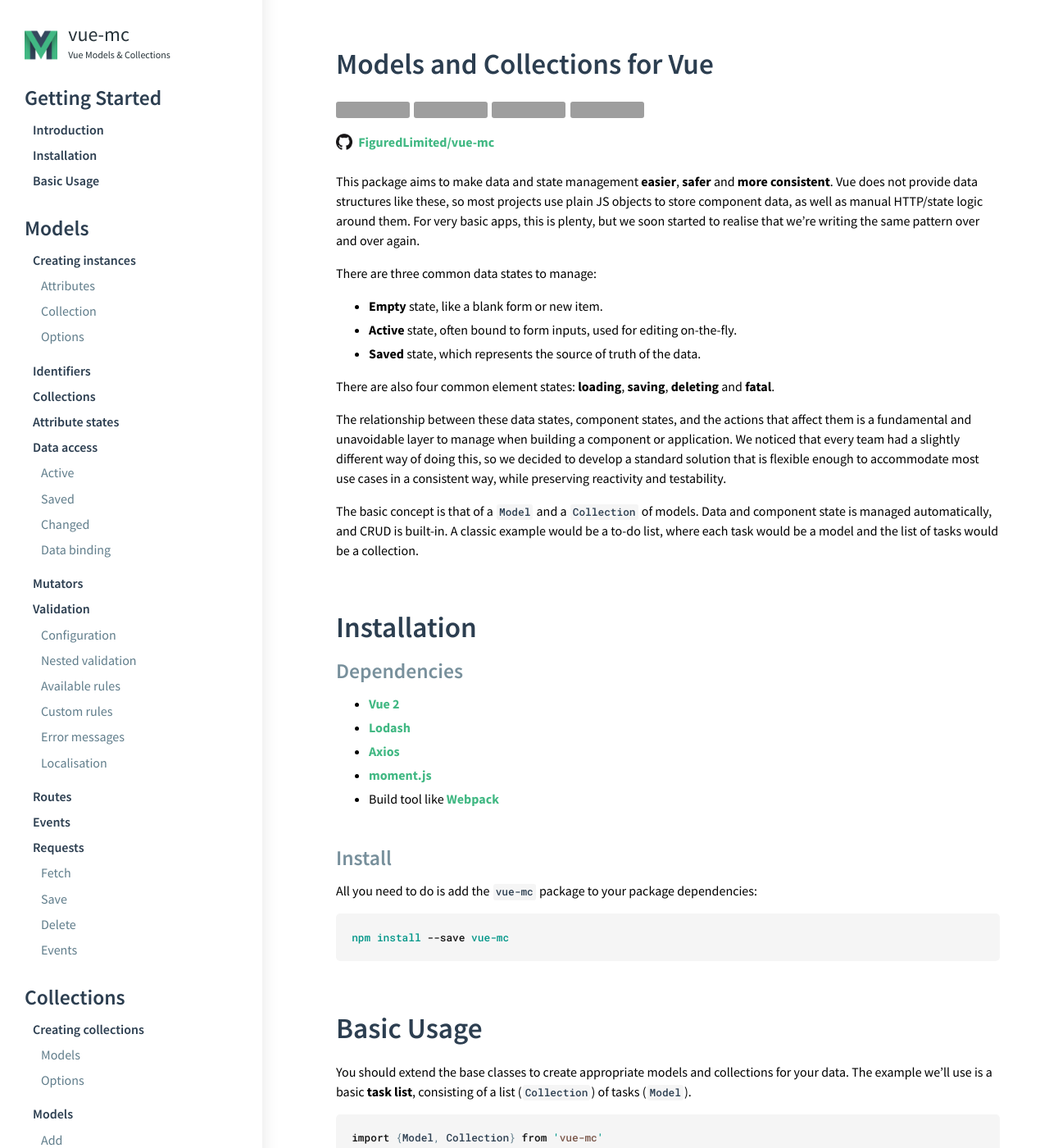
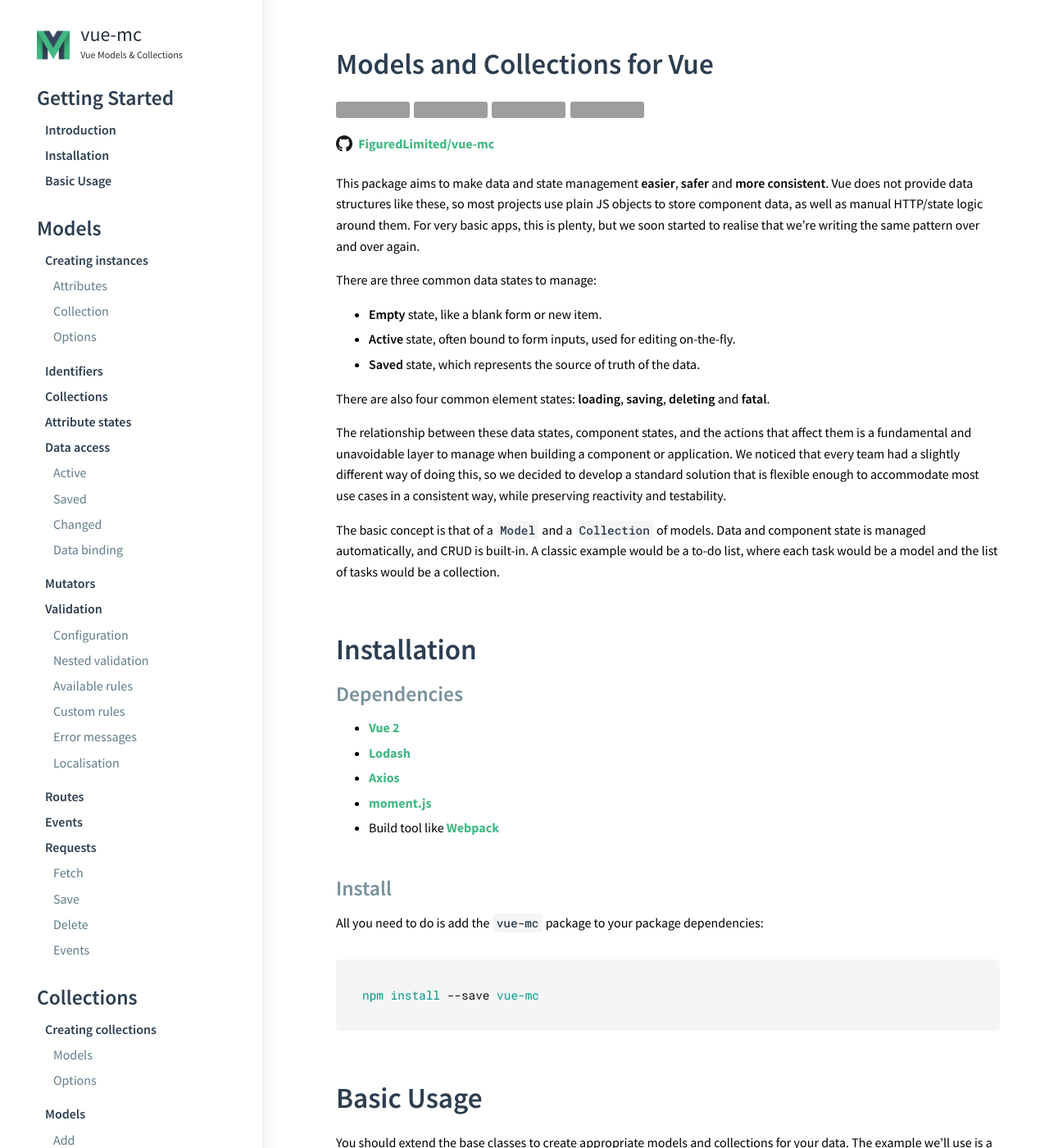
Before and after one commit to FiguredLimited/vue-mc, a Jekyll site: the page built from docs/templates/main.md, in a window 1280 px wide and 1400 px high. Shown: the whole window at 82% size. Built offline with Jekyll 4.4.1, drawn with Linux system fonts in a browser that asks for light colours; grey boxes are pictures that could not be loaded.

Commit message:
Minor style updates

```diff
--- a/docs/_sass/_article.scss
+++ b/docs/_sass/_article.scss
@@ -14,8 +14,13 @@
   }
 }
 
+b,
+strong {
+  font-weight: 600;
+}
+
 article {
-  line-height: 150%;
+  line-height: 1.6rem;
   padding: 60px 60px 60px 90px;
   z-index: 1;
   position: relative;
@@ -107,14 +112,14 @@ article {
   }
 
   pre {
-    margin: 1.0rem 0 2rem 0;
+    margin: 2rem 0 2rem 0;
   }
 
   p > code,
   li > code {
     font-family: $font-mono;
     display: inline-block;
-    padding: 0px 3px;
+    padding: 0px 4px;
     margin: 0 1px;
     color: $clr-vue-blue;
     background-color: $clr-border;
--- a/docs/_sass/_fonts.scss
+++ b/docs/_sass/_fonts.scss
@@ -1,7 +1,6 @@
-// @import url(https://fonts.googleapis.com/css?family=Source+Sans+Pro:300,400,600,700,300italic,400italic,600italic);
-@import url('https://fonts.googleapis.com/css?family=Lato:300,400,400i,700|Roboto+Mono:400,500,700|Source+Sans+Pro:300,400,600,700,300italic,400italic,600italic');
-// @import url('https://fonts.googleapis.com/css?family=Roboto+Mono:400,500,700');
 
-$font-head: "Source Sans Pro", "Lato", sans-serif;
-$font-sans: "Source Sans Pro", "Lato", sans-serif;
+@import url('https://fonts.googleapis.com/css?family=Roboto+Mono:400,500,700|Source+Sans+Pro:300,400,600,700,300italic,400italic,600italic');
+
+$font-head: "Source Sans Pro", sans-serif;
+$font-sans: "Source Sans Pro", sans-serif;
 $font-mono: "Roboto Mono", monospace;
--- a/docs/_sass/_headings.scss
+++ b/docs/_sass/_headings.scss
@@ -5,6 +5,7 @@ h4,
 h5 {
   font-family: $font-head;
   color: $clr-vue-blue;
+  -webkit-font-smoothing: antialiased;
 
   &:first-child {
     margin-top: 0;
--- a/docs/_sass/_menu.scss
+++ b/docs/_sass/_menu.scss
@@ -27,7 +27,7 @@ menu {
         display: none;
       }
 
-      padding: 30px 0px 0px 30px;
+      padding: 30px 0px 0px 45px;
 
       img.logo, .title {
         display: inline-block;
@@ -63,7 +63,7 @@ menu {
 
   .nav {
       min-height: 100%;
-      padding: 30px 30px 60px 30px;
+      padding: 30px 30px 60px 45px;
   }
 
   .nav > a {
--- a/docs/_sass/_syntax.scss
+++ b/docs/_sass/_syntax.scss
@@ -15,13 +15,13 @@ pre {
   -ms-hyphens: none;
   hyphens: none;
 
-  font-size: 0.8rem;
-  line-height: 150%;
-  font-weight: 500;
+  font-size: 0.9rem;
+  line-height: 160%;
+  font-weight: 400;
 }
 
 pre {
-  padding: 1.5em;
+  padding: 2rem;
   overflow: auto;
   border: none;
   background-color: $clr-grey-100;
--- a/docs/_sass/_template.scss
+++ b/docs/_sass/_template.scss
@@ -1,6 +1,5 @@
 * {
   box-sizing: border-box;
-  -webkit-font-smoothing: antialiased;
 }
 
 ::-webkit-scrollbar {
@@ -26,11 +25,13 @@ ul,
 body {
   font-family: $font-sans;
   font-size: 1rem;
+  -webkit-font-smoothing: antialiased;
 }
 
 pre,
 code {
   font-family: $font-mono;
+  -webkit-font-smoothing: initial;
 }
 
 html {
```
